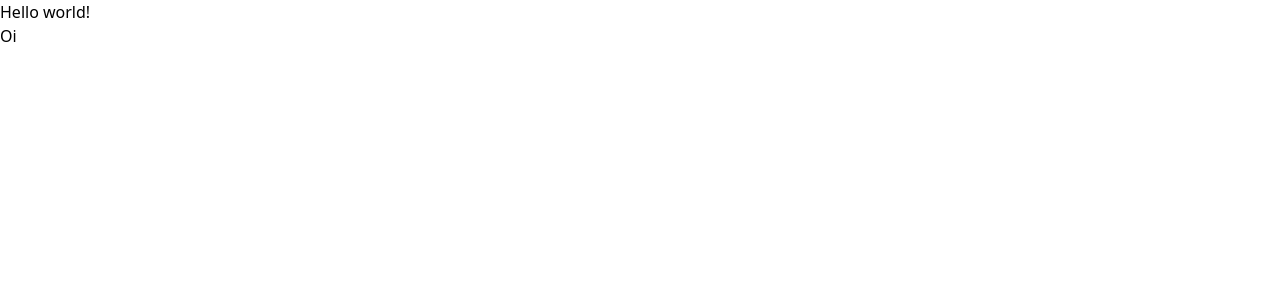
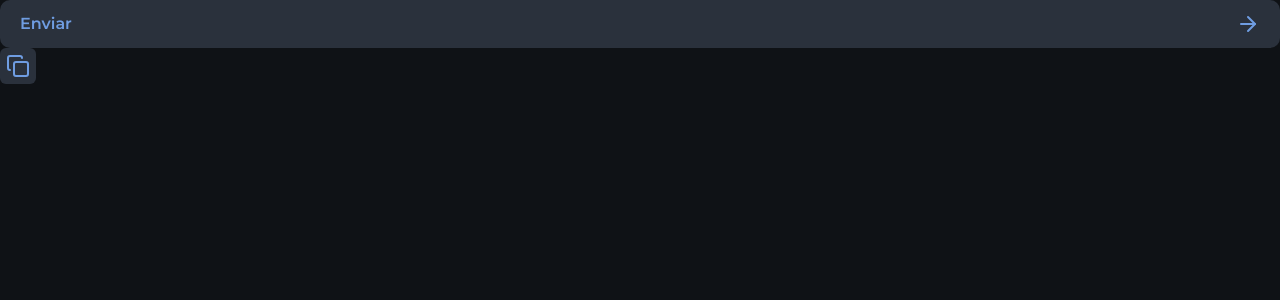
Before and after one commit to kayobitencourt/nlw-connect-nextjs, a Next.js app: page / in a window 1280 px wide. Shown: the top 300 px of the page. Built offline with nearby package versions, Linux system fonts and the light colour scheme.

Commit message:
Add component & font
Adicionada a estilizacao dos components e a padronizacao de fontes da aplicacao

```diff
--- a/package.json
+++ b/package.json
@@ -10,6 +10,7 @@
   },
   "dependencies": {
     "@tailwindcss/postcss": "^4.0.6",
+    "lucide-react": "^0.475.0",
     "next": "15.1.7",
     "postcss": "^8.5.2",
     "react": "^19.0.0",
--- a/src/app/layout.tsx
+++ b/src/app/layout.tsx
@@ -1,11 +1,23 @@
 import './globals.css'
+import { Montserrat, Oxanium } from 'next/font/google'
 
 import type { Metadata } from "next";
 
 export const metadata: Metadata = {
-  title: "Create Next App",
-  description: "Generated by create next app",
+  title: "Devstage",
 };
+
+const oxanium = Oxanium({
+  weight: ['500', '600'],
+  subsets:['latin'],
+  variable: '--font-oxanium'
+})
+
+const montserrat = Montserrat({
+  weight: ['400', '600'],
+  subsets:['latin'],
+  variable: '--font-montserrat'
+})
 
 export default function RootLayout({
   children,
@@ -13,8 +25,10 @@
   children: React.ReactNode;
 }>) {
   return (
-    <html lang="en">
-      <body>{children}</body>
+    <html lang="en" className={`${oxanium.variable} ${montserrat.variable}`}>
+      <body className='bg-gray-900 text-gray-100 antialiased'>
+        {children}
+      </body>
     </html>
   );
 }
--- a/src/app/page.tsx
+++ b/src/app/page.tsx
@@ -1,10 +1,16 @@
+import { ArrowRight, Copy } from 'lucide-react'
 import { Button } from "@/components/button";
+import { IconButton } from "@/components/icon-button";
 
 export default function Home() {
   return (
     <main>
-      <div>Hello world!</div>
-      <Button/>
+      <Button>
+        Enviar <ArrowRight/>
+      </Button>
+
+      <IconButton>
+        <Copy/></IconButton>
     </main>
   );
 }
--- a/src/components/button.tsx
+++ b/src/components/button.tsx
@@ -1,5 +1,12 @@
-export function Button(){
+import { ComponentProps, ReactNode } from "react"
+
+interface ButtonProps extends ComponentProps<'button'>{}
+
+export function Button(props: ButtonProps){
   return (
-    <h1>Oi</h1>
+    <button
+      className="flex justify-between items-center px-5 h-12 bg-gray-500 text-blue font-semibold rounded-xl w-full cursor-pointer transition-colors duration-300 hover:bg-blue hover:text-gray-900"
+      {...props}
+    />
   )
 }
--- /dev/null
+++ b/src/components/icon-button.tsx
@@ -0,0 +1,13 @@
+import { ComponentProps, ReactNode } from "react"
+
+interface IconButtonProps extends ComponentProps<'button'>{}{}
+
+export function IconButton(props: IconButtonProps){
+  return (
+    <button
+      className="p-1.5 bg-gray-500 text-blue rounded-md cursor-pointer transition-colors duration-300 hover:bg-blue hover:text-gray-900"
+      {...props}
+    >
+    </button>
+  )
+}
```
Also changed, not shown: 1 other file (tests, documents, lock files or other folders).
